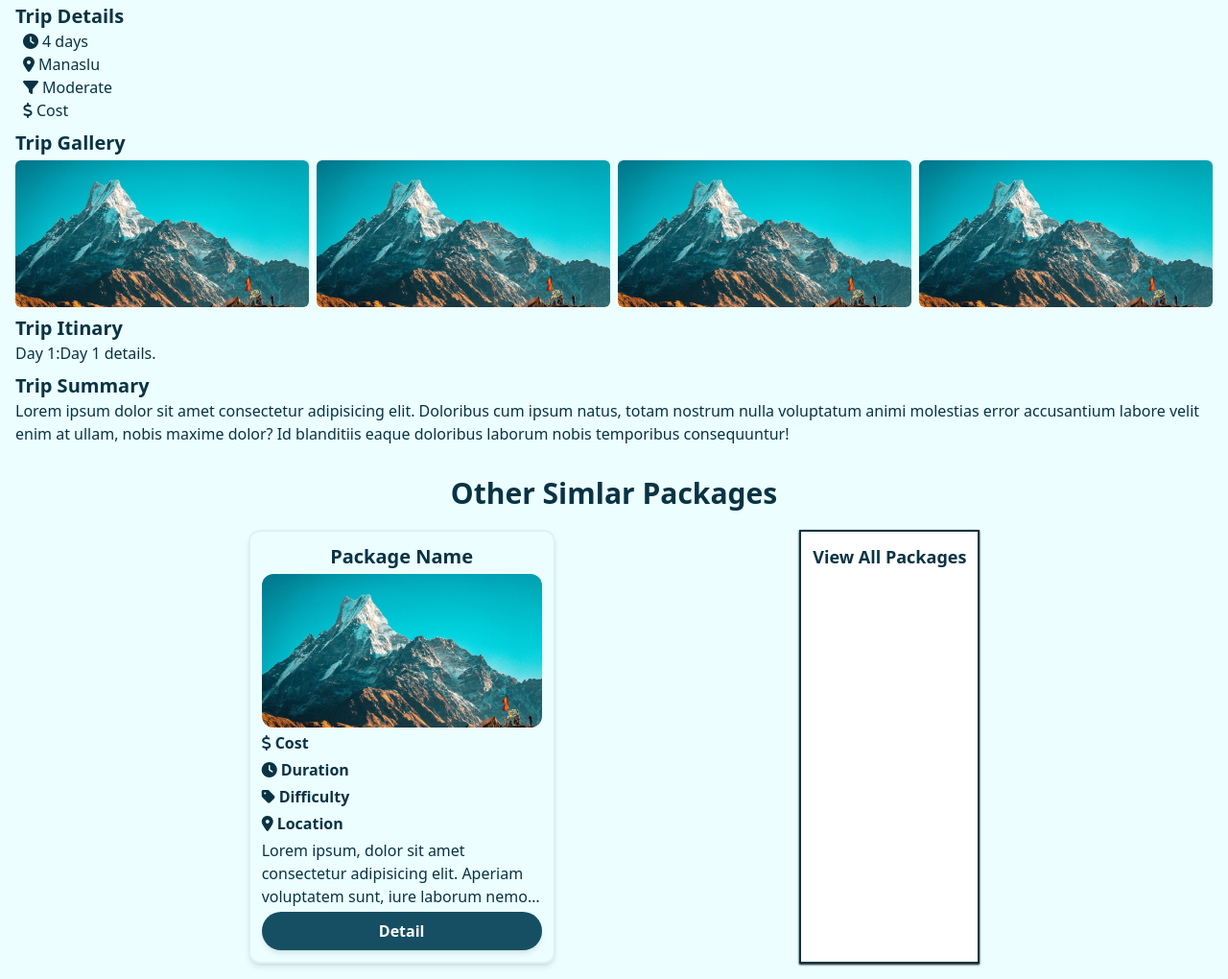
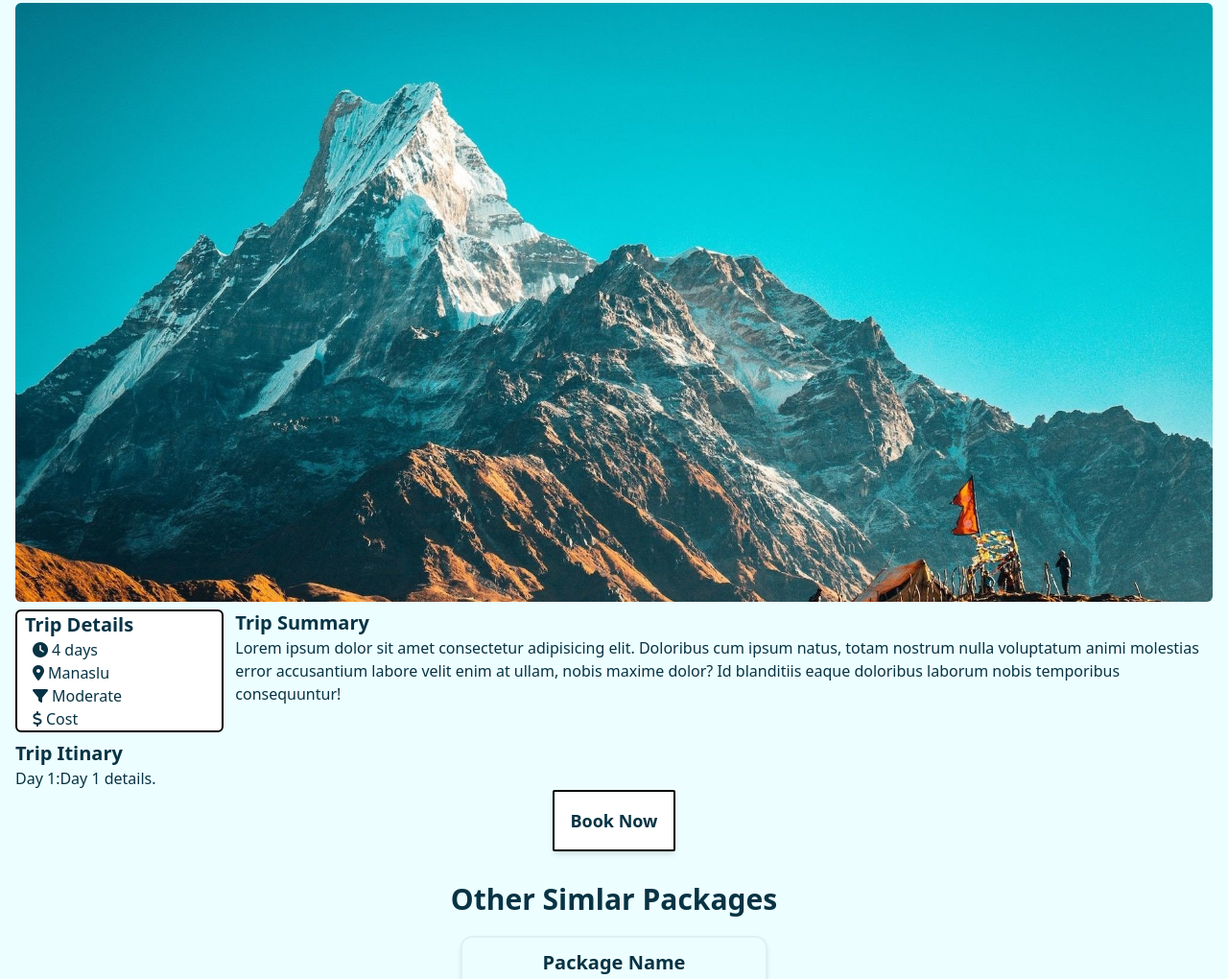
Before and after one commit to mandipsapkota/tailwind-travel-web, a website: page custom-package.html in a window 1280 px wide. Shown: the part 137-1157 px from the top of the page at 96% size. Drawn offline with Linux system fonts and the light colour scheme.

Commit message:
Trip page change

```diff
--- a/custom-package.html
+++ b/custom-package.html
@@ -69,8 +69,18 @@
       <div class="package sm:mt-20 mt-12 p-4 text-cyan-950">
         <h2 class="title font-bold text-2xl sm:text-3xl">Manaslu Trek : A amazing guide to manaslu</h2>
 
-        <div class="details mt-2">
-            <h3 class="text-lg sm:text-xl font-semibold">Trip Details</h3>
+
+
+        <div class="gallery mt-2">
+            <div class="images grid mt-1">
+                <img src="./assets/images/tibetuplift_himalayas_raimond-klavins-l6jxljmeuoo-unsplash_0.jpeg" alt="" class="rounded-md">
+            </div>
+        </div>
+
+        <div class="flex gap-3">
+
+          <div class="details mt-2 w-2/6 border-2 pl-2 pr-2 border-black rounded-md bg-white flex flex-col items-start">
+            <h3 class="text-lg sm:text-xl font-semibold">Trip&nbsp;Details</h3>
             <ul class="details ml-2">
                 <li class="duration flex flex-row gap-1 items-center"><i class="fa-solid fa-clock"></i>4 days</li>
                 <li class="location flex flex-row gap-1 items-center"><i class="fa-solid fa-location-dot"></i>Manaslu</li>
@@ -79,15 +89,12 @@
             </ul>
         </div>
 
-        <div class="gallery mt-2">
-            <h3 class="text-lg sm:text-xl font-semibold">Trip Gallery</h3>
-            <div class="images grid mt-1 md:grid-cols-4 sm:grid-cols-3 grid-cols-2 gap-2">
-                <img src="./assets/images/tibetuplift_himalayas_raimond-klavins-l6jxljmeuoo-unsplash_0.jpeg" alt="" class="rounded-md">
-                <img src="./assets/images/tibetuplift_himalayas_raimond-klavins-l6jxljmeuoo-unsplash_0.jpeg" alt="" class="rounded-md">
-                <img src="./assets/images/tibetuplift_himalayas_raimond-klavins-l6jxljmeuoo-unsplash_0.jpeg" alt="" class="rounded-md">
-                <img src="./assets/images/tibetuplift_himalayas_raimond-klavins-l6jxljmeuoo-unsplash_0.jpeg" alt="" class="rounded-md">
-            </div>
+        <div class="trip-summary mt-2">
+          <h3 class="text-lg sm:text-xl font-semibold">Trip Summary</h3>
+          <p class="paragraph">Lorem ipsum dolor sit amet consectetur adipisicing elit. Doloribus cum ipsum natus, totam nostrum nulla voluptatum animi molestias error accusantium labore velit enim at ullam, nobis maxime dolor? Id blanditiis eaque doloribus laborum nobis temporibus consequuntur!</p>
+      </div>
         </div>
+
 
         <div class="itenary mt-2">
             <h3 class="text-lg sm:text-xl font-semibold">Trip Itinary</h3>
@@ -96,10 +103,7 @@
             </ul>
         </div>
 
-        <div class="trip-summary mt-2">
-            <h3 class="text-lg sm:text-xl font-semibold">Trip Summary</h3>
-            <p class="paragraph">Lorem ipsum dolor sit amet consectetur adipisicing elit. Doloribus cum ipsum natus, totam nostrum nulla voluptatum animi molestias error accusantium labore velit enim at ullam, nobis maxime dolor? Id blanditiis eaque doloribus laborum nobis temporibus consequuntur!</p>
-        </div>
+       <a href="#" class="block m-auto bg-white p-4 w-max border-2 rounded-sm border-black font-bold text-lg shadow-md">Book Now</a>
 
       </div>
 
@@ -108,7 +112,7 @@
         <h1 class="font-bold text-2xl sm:text-3xl text-center text-cyan-950" >Other Simlar Packages</h1>
 
 
-        <div class="packages flex flex-wrap gap-3 justify-evenly w-full">
+        <div class="packages flex flex-col items-center  flex-wrap gap-3 justify-evenly ">
           <!-- Insert Packages Here  -->
           <!-- Package 1  -->
           <div class="text-cyan-950 min-w-56 max-w-80 bg-cyan-5 backdrop-blur-sm bg-opacity-55 shadow-md border-2 border-black border-opacity-5 rounded-xl p-3 flex flex-col gap-1 z-0">
```
Also changed, not shown: src/output.css.
